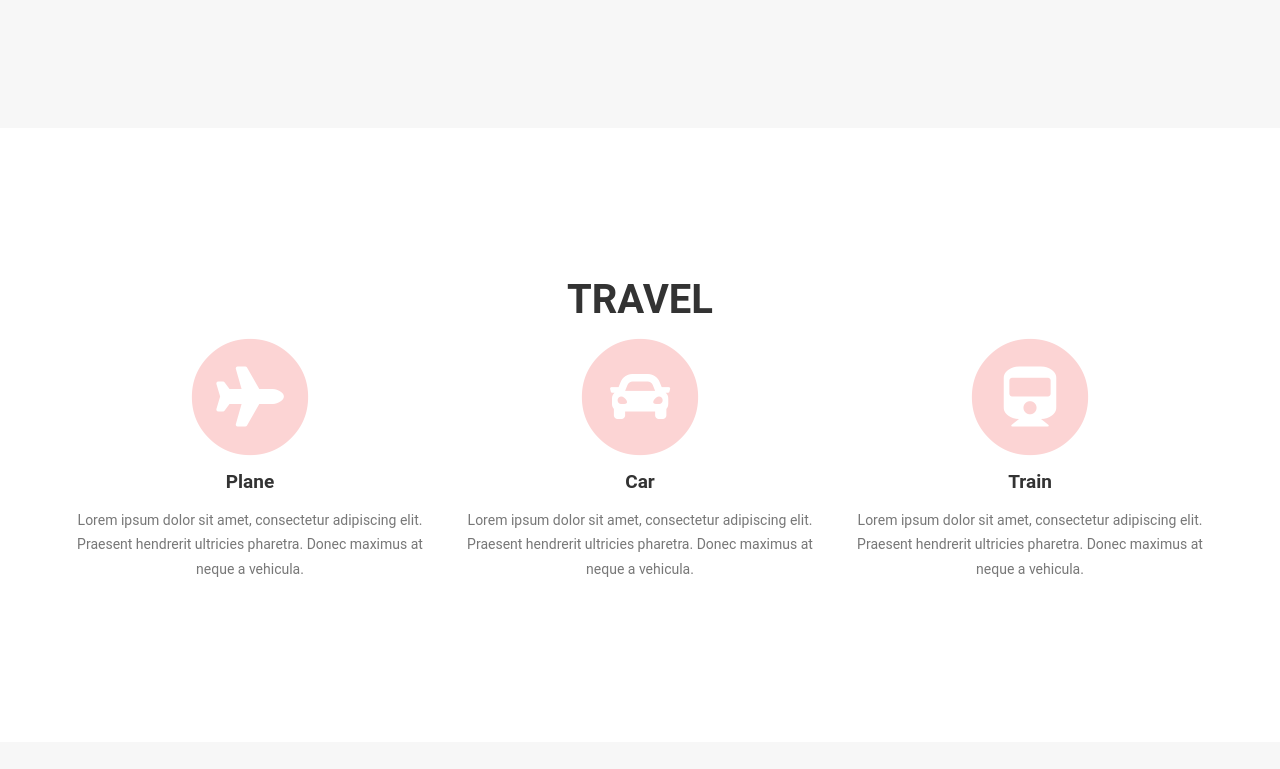
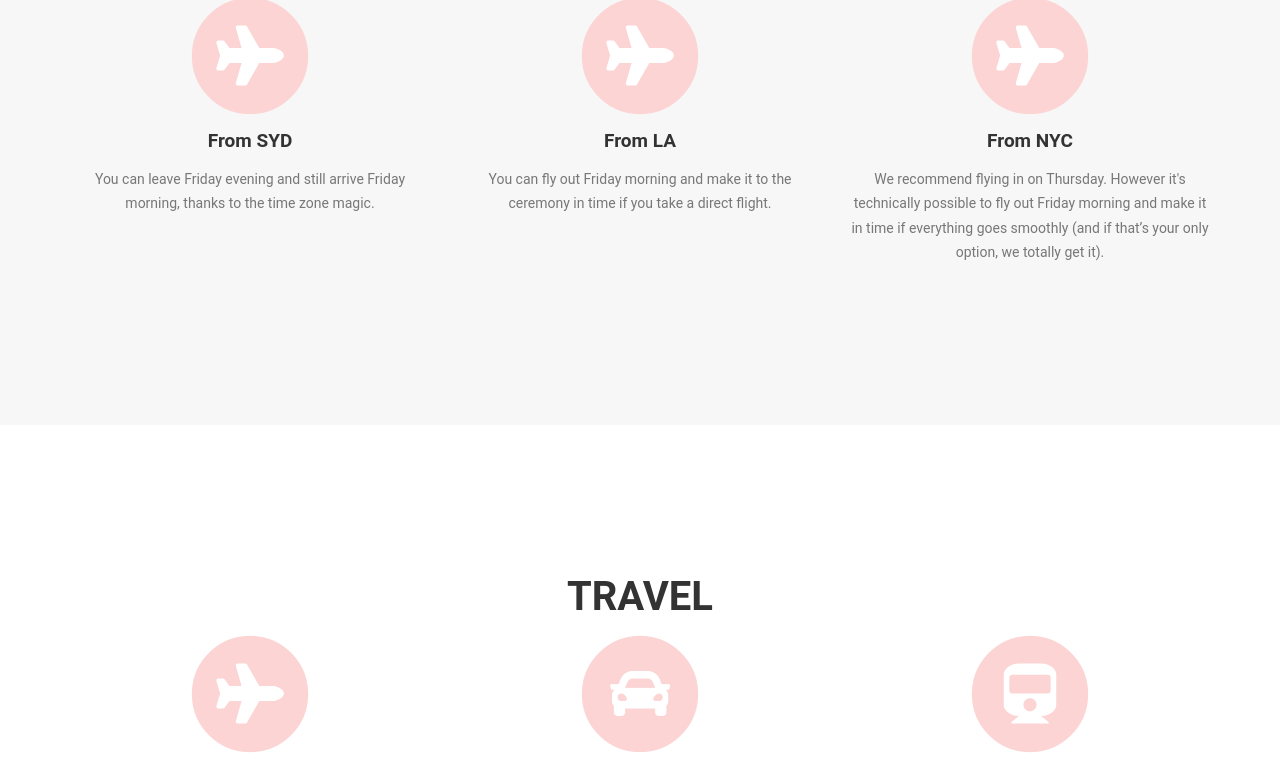
Before and after one commit to ceciliaxli/wedding-website, a Jekyll site: the page built from index.html, in a window 1280 px wide and 900 px high, scrolled down 2908 px, cut to the strip 131-900 px from the top of the window. Built offline with Jekyll 4.4.1, drawn with Linux system fonts in a browser that asks for light colours; some web fonts are replaced; some of the changed text lies outside the part shown.

Commit message:
Update venue.html

```diff
--- a/_includes/en_data/venue.html
+++ b/_includes/en_data/venue.html
@@ -4,7 +4,9 @@
         <div class="row">
             <div class="col-lg-12 text-center">
                 <h2 class="section-heading">Venue</h2>
-                <h3 class="section-subheading text-muted">The Royal Hawaiian, Waikiki</h3>
+                <h3 class="section-subheading text-muted">Hawaii is "in the middle" for everyone, so we’re inviting you to make a holiday out of it! 🌺
+                    The ceremony is on Friday, April 10th 5pm HST, and we’d love for you to arrive relaxed and ready to celebrate.
+                    The nearest airport is <b></b>Daniel K. Inouye International Airport (HNL)</b>.</h3>
             </div>
         </div>
         <style>
@@ -22,9 +24,34 @@
             height: 100% !important;
         }
         </style>
-
         <div class="google-maps">
             <iframe src="https://www.google.com/maps/embed?pb=!1m18!1m12!1m3!1d3717.848129701037!2d-157.83185952477046!3d21.27747838043485!2m3!1f0!2f0!3f0!3m2!1i1024!2i768!4f13.1!3m3!1m2!1s0x7c00727593d8afcb%3A0xb9789258e42af5c8!2sThe%20Royal%20Hawaiian%2C%20a%20Luxury%20Collection%20Resort%2C%20Waikiki!5e0!3m2!1sen!2sus!4v1743882769421!5m2!1sen!2sus" width="500" height="400" style="border:0;" allowfullscreen="" loading="lazy" referrerpolicy="no-referrer-when-downgrade"></iframe>
         </div>
+        <div class="row text-center">
+            <div class="col-md-4">
+                <span class="fa-stack fa-4x">
+                    <i class="fa fa-circle fa-stack-2x text-primary"></i>
+                    <i class="fa fa-plane fa-stack-1x fa-inverse"></i>
+                </span>
+                <h4 class="service-heading">From SYD</h4>
+                <p class="text-muted">You can leave Friday evening and still arrive Friday morning, thanks to the time zone magic.</p>
+            </div>
+            <div class="col-md-4">
+                <span class="fa-stack fa-4x">
+                    <i class="fa fa-circle fa-stack-2x text-primary"></i>
+                    <i class="fa fa-plane fa-stack-1x fa-inverse"></i>
+                </span>
+                <h4 class="service-heading">From LA</h4>
+                <p class="text-muted">You can fly out Friday morning and make it to the ceremony in time if you take a direct flight.</p>
+            </div>
+            <div class="col-md-4">
+                <span class="fa-stack fa-4x">
+                    <i class="fa fa-circle fa-stack-2x text-primary"></i>
+                    <i class="fa fa-plane fa-stack-1x fa-inverse"></i>
+                </span>
+                <h4 class="service-heading">From NYC</h4>
+                <p class="text-muted">We recommend flying in on Thursday. However it's technically possible to fly out Friday morning and make it in time if everything goes smoothly (and if that’s your only option, we totally get it).</p>
+            </div>
+        </div>
     </div>
 </section>
```
